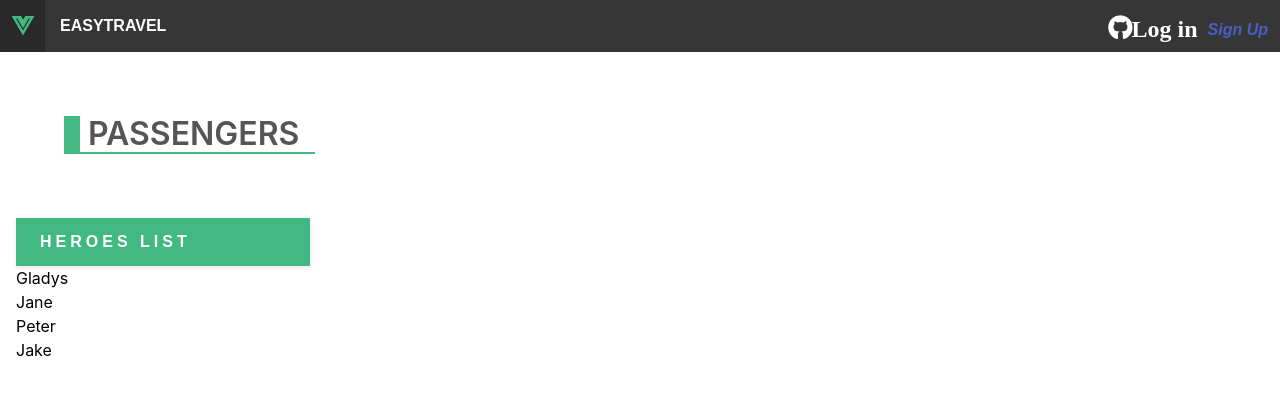
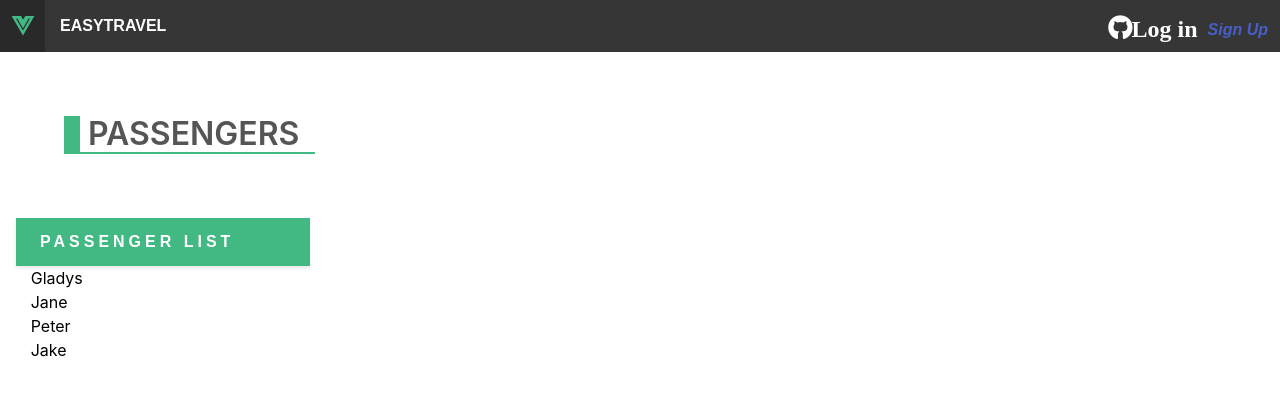
Before and after one commit to cjTarwireyi/easy-travel, a Vue app: page / in a window 1280 px wide. Shown: the top 396 px of the page. Built offline with nearby package versions, Linux system fonts and the light colour scheme.

Commit message:
styling passenger form with bulma columns

```diff
--- a/src/components/passengers.vue
+++ b/src/components/passengers.vue
@@ -6,12 +6,12 @@
      <div class="columns">
       <div class="column is-3">
         <header class="card-header">
-          <p class="card-header-title">heroes list</p>
+          <p class="card-header-title">Passenger list</p>
         </header>
         <ul class="list is-hoverable">
             <li v-for="passenger in passengers" :key="passenger.id">
                 <a class="list-item" @click="selectedPassenger = passenger" :class="{'is-active': selectedPassenger==passenger}">
-                  <span>{{passenger.firstName}}</span>
+                  <span class="width-95-display-inline-block margin-l-5">{{passenger.firstName}}</span>
                 </a>
             </li>
         </ul>
@@ -54,9 +54,12 @@
                 <div class="color-line"></div>
               </div>
               <div class="field">
-                <label for="power">
+              <div class="columns">
+                <label class="column">
                   Departure
-                  <div class="select is-primary">
+
+                </label>
+                 <div class="select is-primary column">
                     <select id="departure" v-model="selectedPassenger.departure" :class="{invalid: !selectedPassenger.departure}" @keyup.esc="clearDeparture()">
                       <option disabled value>Please select one</option>
                       <option>Cape Town CBD</option>
@@ -65,12 +68,14 @@
                       <option>Musina</option>
                     </select>
                   </div>
-                </label>
+                  </div>
               </div>
               <div class="field">
-                <label for="power">
+                 <div class="columns">
+                <label class="column">
                   Destination
-                  <div class="select is-primary">
+                </label>
+                 <div class="select is-primary column">
                     <select id="destination" v-model="selectedPassenger.destination" :class="{invalid: !selectedPassenger.destination}" @keyup.esc="clearDestination()">
                       <option disabled value>Please select one</option>
                       <option>Cape Town CBD</option>
@@ -79,7 +84,7 @@
                       <option>Musina</option>
                     </select>
                   </div>
-                </label>
+                  </div>
               </div>
               <div class="field">
                 <label class="checkbox" for="active">
@@ -166,13 +171,13 @@ export default {
       this.message='';
     },
     save() {
-      this.message = JSON.stringify(this.passenger,null,'\n');
+      this.message = JSON.stringify(this.selectedPassenger,null,'\n');
     },
-    clearDropdown(){
-      this.passenger.departure='';
+    clearDeparture(){
+      this.selectedPassenger.departure='';
     },
     clearDestination() {
-      this.passenger.destination='';
+      this.selectedPassenger.destination='';
     }
   },
 };
--- a/src/design/_styles.scss
+++ b/src/design/_styles.scss
@@ -207,3 +207,16 @@ select.invalid {
     color: #fff;
   }
 }
+.margin-l-5{
+  margin-left: 5%;
+}
+.width-95-display-inline-block{
+  width: 95%;
+  display: inline-block;
+}
+.col-70{
+width: 70%;
+}
+.col-30{
+width:30%;
+}
```
